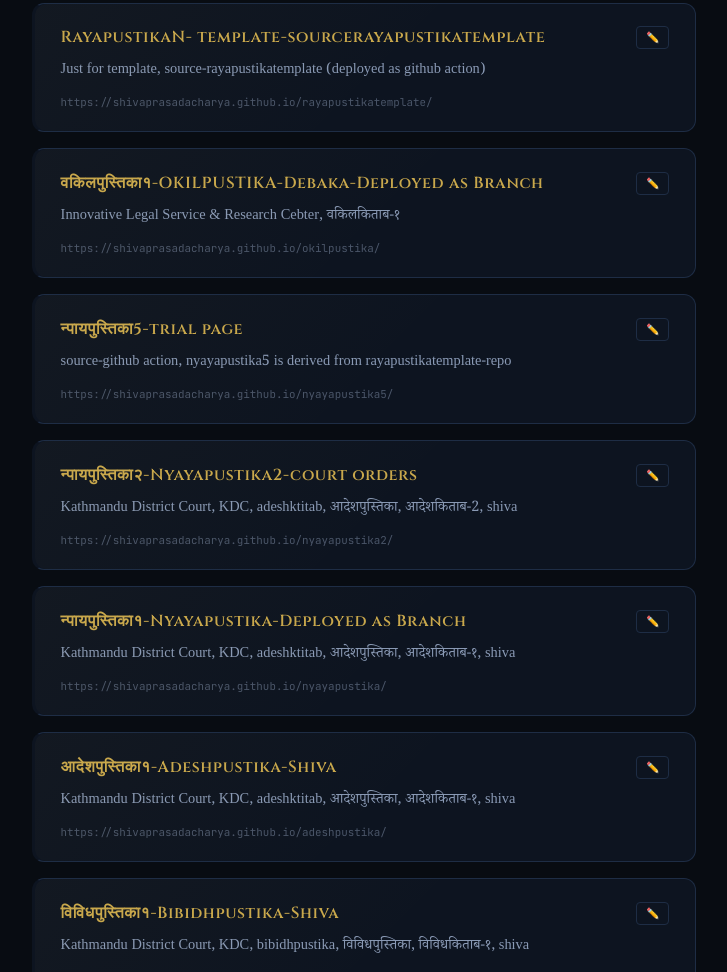
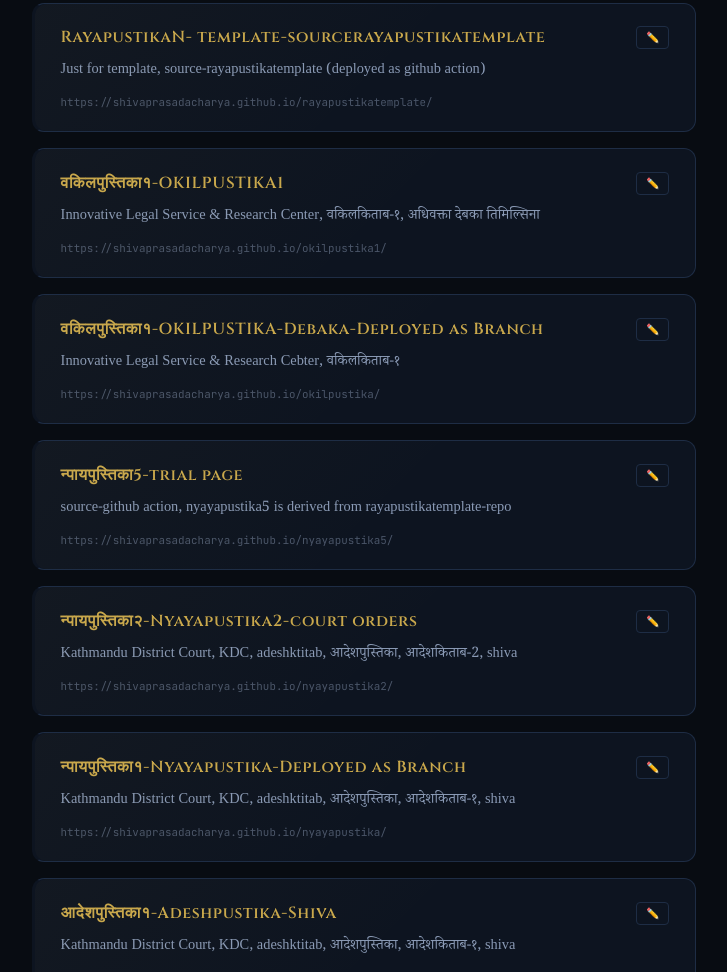
Before and after one commit to ShivaPrasadAcharya/link2, a plain HTML site: page index.html in a window 1280 px wide. Shown: the part 2563-3535 px from the top of the page, without its empty margins (276-1003 px from the left). Drawn offline with Linux system fonts and the light colour scheme.

Commit message:
Update index.html

```diff
--- a/index.html
+++ b/index.html
@@ -601,6 +601,12 @@ const LINKS = [
   },
 
       {
+    url:      "https://shivaprasadacharya.github.io/okilpustika1/",
+    title:    "वकिलपुस्तिका१-OKILPUSTIKA1",
+    editUrl:  "https://github.com/ShivaPrasadAcharya/okilpustika/blob/main/index.html",
+    description: "Innovative Legal Service & Research Center, वकिलकिताब-१, अधिवक्ता देबका तिमिल्सिना"
+  },
+      {
     url:      "https://shivaprasadacharya.github.io/okilpustika/",
     title:    "वकिलपुस्तिका१-OKILPUSTIKA-Debaka-Deployed as Branch",
     editUrl:  "https://github.com/ShivaPrasadAcharya/okilpustika/blob/main/index.html",
```
